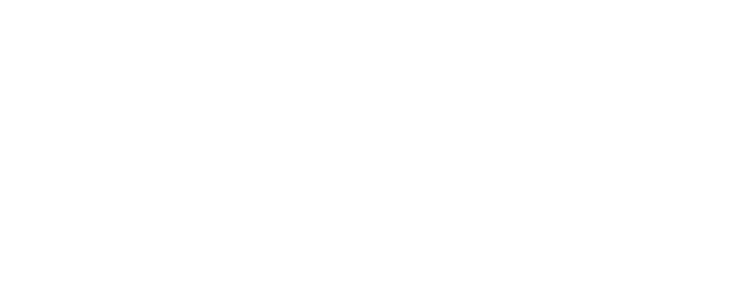
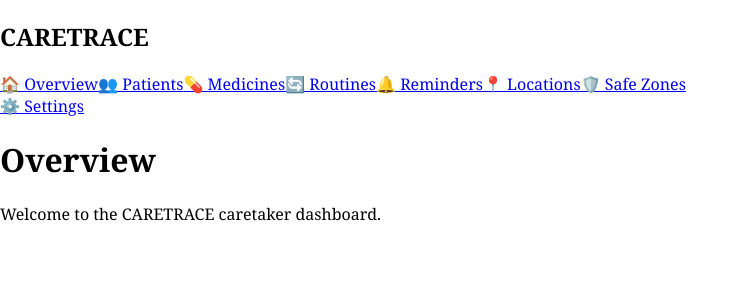
Before and after one commit to Solid0K/CareTrace_Backend, a React app in the folder frontend/: page /caretaker in a window 1280 px wide. Before the commit this address had no page. Shown: the top 300 px of the page, without its empty margins (0-748 px from the left). Built offline with nearby package versions, Linux system fonts and the light colour scheme; the HTML template or start-up script is replaced by a standard one.

Commit message:
Added Caregiver uI (No Styling only logic with basic structure)

```diff
--- a/frontend/src/App.css
+++ b/frontend/src/App.css
@@ -21,7 +21,8 @@
 .caregiver-button {
   width: 48px;
   height: 48px;
-
+  text-decoration: none;
+  color: inherit;
   border: none;
   border-radius: 50%;
 
@@ -31,6 +32,7 @@
   font-size: 20px;
 
   cursor: pointer;
+  padding : 10px;
 }
 
 .patient-dashboard {
--- a/frontend/src/App.jsx
+++ b/frontend/src/App.jsx
@@ -1,5 +1,6 @@
 import { BrowserRouter, Routes, Route } from "react-router-dom";
 import "./App.css";
+import CaretakerOverview from "./pages/caretaker/CaretakerOverview";
 import PatientHome from "./pages/patient/PatientHome";
 import Medicines from "./pages/patient/Medicines";
 import Appointments from "./pages/patient/Appointments";
@@ -21,6 +22,8 @@
 
         <Route path="/activities" element={<Activities />} />
 
+        <Route path="/caretaker" element={<CaretakerOverview />} />
+
       </Routes>
     </BrowserRouter>
   );
--- /dev/null
+++ b/frontend/src/components/caretaker/CaretakerSidebar.jsx
@@ -0,0 +1,25 @@
+import { Link } from "react-router-dom";
+
+function CaretakerSidebar() {
+  return (
+    <aside className="caretaker-sidebar">
+      <h1>CARETRACE</h1>
+
+      <nav className="caretaker-nav">
+        <Link to="/caretaker">🏠 Overview</Link>
+        <Link to="/caretaker/patients">👥 Patients</Link>
+        <Link to="/caretaker/medicines">💊 Medicines</Link>
+        <Link to="/caretaker/routines">🔄 Routines</Link>
+        <Link to="/caretaker/reminders">🔔 Reminders</Link>
+        <Link to="/caretaker/locations">📍 Locations</Link>
+        <Link to="/caretaker/safe-zones">🛡️ Safe Zones</Link>
+      </nav>
+
+      <Link to="/caretaker/settings" className="caretaker-settings">
+        ⚙️ Settings
+      </Link>
+    </aside>
+  );
+}
+
+export default CaretakerSidebar;
--- a/frontend/src/components/patient/Patientheader.jsx
+++ b/frontend/src/components/patient/Patientheader.jsx
@@ -1,12 +1,15 @@
+import { Link } from "react-router-dom";
 
-function Patientheader() {
+function PatientHeader() {
   return (
     <header className="patient-header">
       <h1>CARETRACE</h1>
 
-      <button className="caregiver-button">👤</button>
+      <Link to="/caretaker" className="caregiver-button">
+        👤
+      </Link>
     </header>
   );
 }
 
-export default Patientheader;
+export default PatientHeader;
--- /dev/null
+++ b/frontend/src/pages/caretaker/CaretakerOverview.jsx
@@ -0,0 +1,16 @@
+import CaretakerSidebar from "../../components/caretaker/CaretakerSidebar";
+
+function CaretakerOverview() {
+  return (
+    <div className="caretaker-layout">
+      <CaretakerSidebar />
+
+      <main className="caretaker-main">
+        <h1>Overview</h1>
+        <p>Welcome to the CARETRACE caretaker dashboard.</p>
+      </main>
+    </div>
+  );
+}
+
+export default CaretakerOverview;
--- a/frontend/src/pages/patient/PatientHome.jsx
+++ b/frontend/src/pages/patient/PatientHome.jsx
@@ -1,4 +1,4 @@
-import PatientHeader from "../../components/patient/PatientHeader";
+import PatientHeader from "../../components/patient/Patientheader";
 import HelpCard from "../../components/patient/HelpCard";
 import FeatureCard from "../../components/patient/FeatureCard";
 function PatientHome() {
```
Also changed, not shown: frontend/src/components/caretaker/CaretakerHeader.jsx (added).
